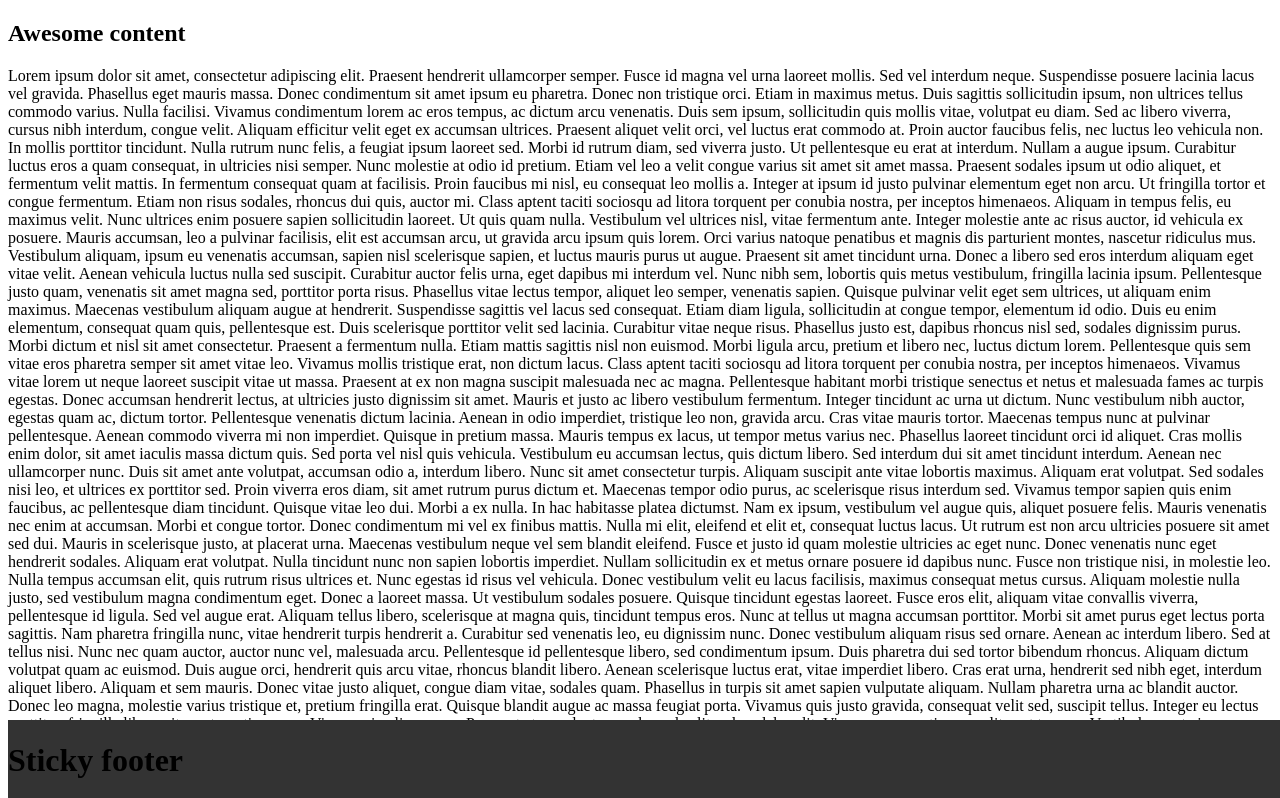
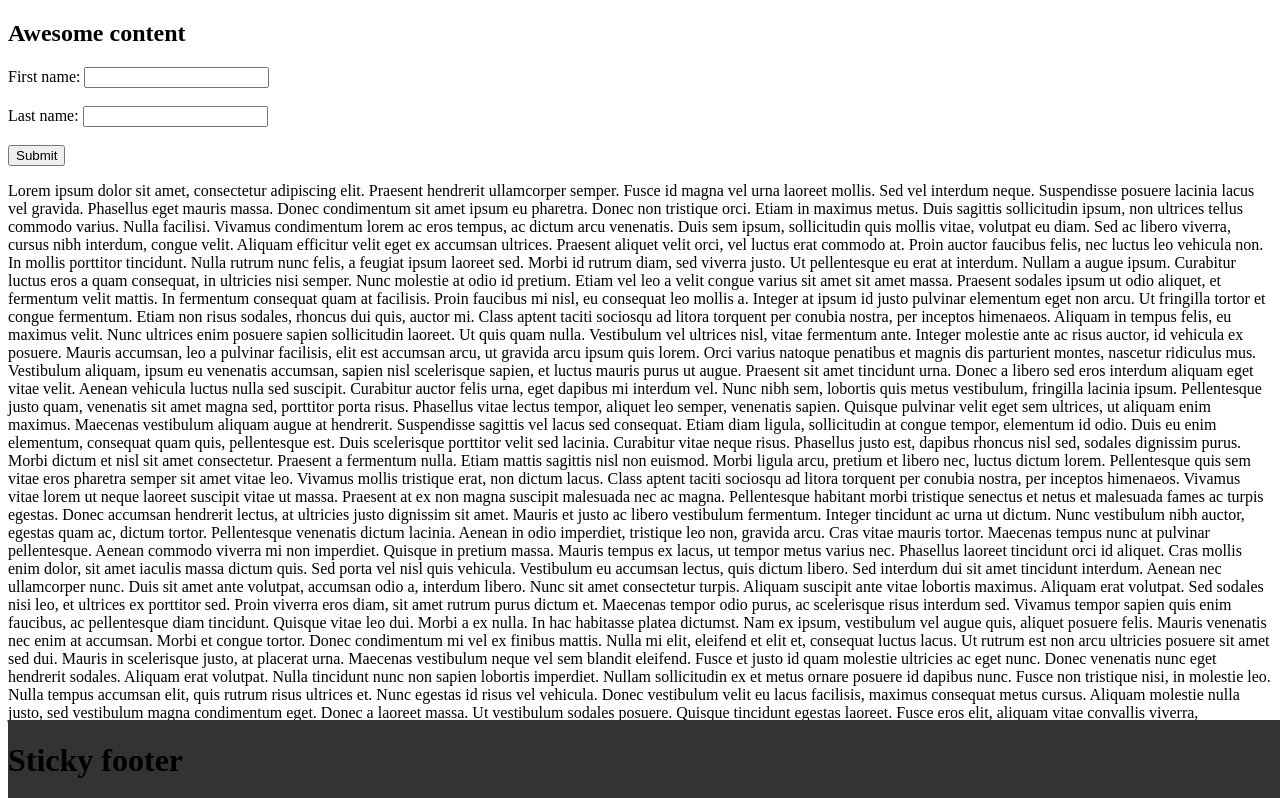
Before and after one commit to adangla/adangla.github.io, a plain HTML site: page sticky-footer-position-fixed.html in a window 1280 px wide. Shown: the top 798 px of the page. Drawn offline with Linux system fonts and the light colour scheme.

Commit message:
Add input in sticky-footer-position-fixed.html

```diff
--- a/sticky-footer-position-fixed.html
+++ b/sticky-footer-position-fixed.html
@@ -14,6 +14,13 @@
 </head>
 <body>
 	    <h2>Awesome content</h2>
+	<form action="">
+  <label for="fname">First name:</label>
+  <input type="text" id="fname" name="fname"><br><br>
+  <label for="lname">Last name:</label>
+  <input type="text" id="lname" name="lname"><br><br>
+  <input type="submit" value="Submit">
+</form>
        	    <p>
 Lorem ipsum dolor sit amet, consectetur adipiscing elit. Praesent hendrerit ullamcorper semper. Fusce id magna vel urna laoreet mollis. Sed vel interdum neque. Suspendisse posuere lacinia lacus vel gravida. Phasellus eget mauris massa. Donec condimentum sit amet ipsum eu pharetra. Donec non tristique orci. Etiam in maximus metus. Duis sagittis sollicitudin ipsum, non ultrices tellus commodo varius. Nulla facilisi. Vivamus condimentum lorem ac eros tempus, ac dictum arcu venenatis. Duis sem ipsum, sollicitudin quis mollis vitae, volutpat eu diam. Sed ac libero viverra, cursus nibh interdum, congue velit. Aliquam efficitur velit eget ex accumsan ultrices.
 
```
